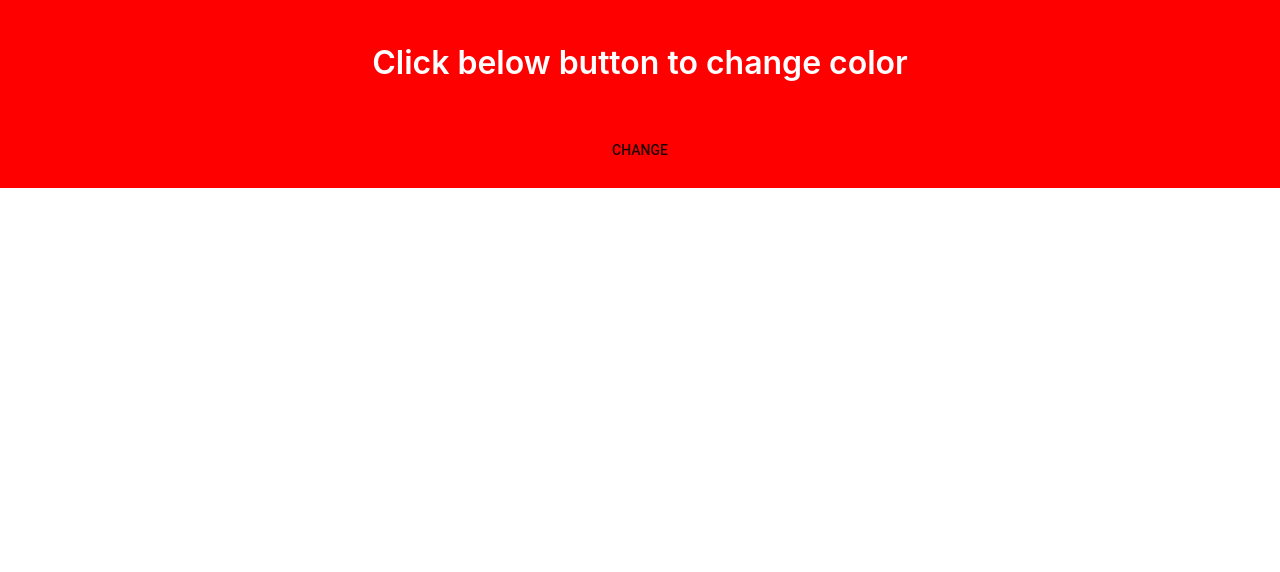
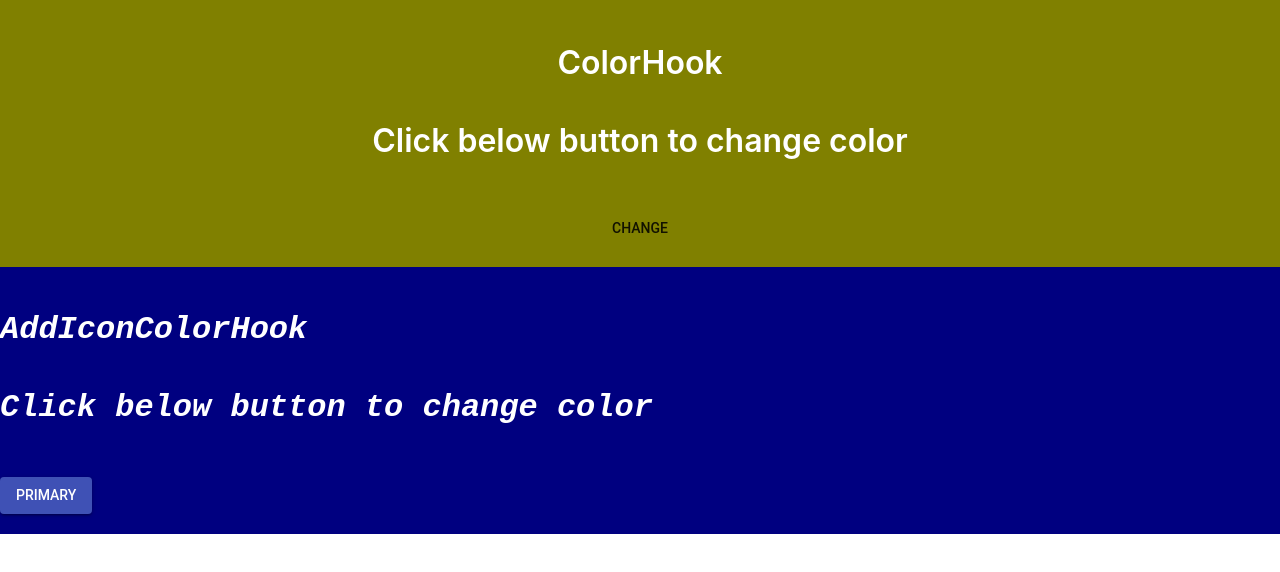
Before and after one commit to puckybreg/react-hooks-demo, a React (Create React App) app: page / in a window 1280 px wide. Shown: the top 572 px of the page. Built offline with nearby package versions, Linux system fonts and the light colour scheme; what lodash.compose would draw is missing.

Commit message:
Commit after presentation

```diff
--- a/package.json
+++ b/package.json
@@ -4,6 +4,7 @@
   "private": true,
   "dependencies": {
     "@material-ui/core": "3.9.2",
+    "@material-ui/icons": "^4.2.0",
     "faker": "4.1.0",
     "lodash.compose": "2.4.1",
     "lodash.isequal": "4.5.0",
--- a/src/App.js
+++ b/src/App.js
@@ -7,44 +7,31 @@ import LoadingProvider from "./hooksSrc/loading";
 import OneHoc from "./hooksSrc/one-hoc";
 import TwoHOC from "./hooksSrc/two-hoc"
 import BasicHook from "./hooksSrc/basic-hook"
-import ColorHook from "./hooksSrc/color-hook"
-import RefactoredColorHook from "./hooksSrc/RefactoredColorHook"
+import ColorHook from "./hooksDemo/color-hook"
+import RefactoredColorHook from "./hooksDemo/RefactoredColorHook"
+import AddIconColorHook from "./hooksDemo/AddIconColorHook"
+import TimerColorHook from "./hooksDemo/TimerColorHook"
 import ColorBanner from "./hooksSrc/ColorBanner"
 import ColorHOC from "./hooksSrc/ColorHoc"
+import RenderPropsColor from "./renderProps/RenderPropsColor"
 import { Grid } from "@material-ui/core";
 
 
 const code = process.env.REACT_APP_PUZZLE_CODE
 
 class App extends Component {
-  constructor () {
-    super()
-    this.state = {
-      codeAccumulation: ''
-    }
-  }
-
-  callback = (code) => {
-    console.log("Code", code)
-    const { codeAccumulation } = this.state
-    const newCode = codeAccumulation + code
-    console.log("newCode", newCode)
-    this.setState({codeAccumulation: newCode})
-  }
-
 
   render = () => {
-    const codeValue = process.env.REACT_APP_PUZZLE_ANSWER
-
-    const image1 = process.env.REACT_APP_PUZZLE_IMAGE1
-    const { codeAccumulation } = this.state
 
     return (
         <div>
-          {/* <ColorHook/> */}
+          {/* <ColorBanner/>
+          <ColorHOC/>
+          <RenderPropsColor/> */}
+          <ColorHook/>
           {/* <RefactoredColorHook/> */}
-          {/* <ColorBanner/> */}
-          <ColorHOC/>
+          <AddIconColorHook/>
+          {/* <TimerColorHook/> */}
         </div>
     )
 
--- /dev/null
+++ b/src/hooksDemo/AddIconColorHook.js
@@ -0,0 +1,35 @@
+import React, { useState } from "react";
+import { makeStyles } from '@material-ui/core/styles';
+import { Button } from "@material-ui/core";
+import useRandomColor from './AbstractColorHook'
+
+
+const AddIconColorHook = () => {
+  const colors = ["cyan", "teal", "aqua", "blue", "navy"];
+
+
+  // Array Destructuring!
+  // Using state inside a functional component
+  const [color, setColor] = useRandomColor(colors, "navy");
+
+  return (
+    <div
+      style={{
+        textAlign: "left",
+        padding: "20px 0",
+        backgroundColor: color
+      }}
+    >
+      <h2 style={{ color: "#fff", fontStyle: 'italic', fontFamily: "monospace" }}>AddIconColorHook</h2>
+      <h2 style={{ color: "#fff", fontStyle: 'italic', fontFamily: "monospace" }}>Click below button to change color</h2>
+      <br />
+      {/* <AddIcon onClick={setColor}/> */}
+      <Button variant="contained" color="primary" onClick={setColor}>
+        Primary
+      </Button>
+    </div>
+  );
+
+}
+
+export default AddIconColorHook
--- a/src/hooksSrc/RefactoredColorHook.js
+++ b/src/hooksDemo/RefactoredColorHook.js
@@ -5,7 +5,7 @@ import useRandomColor from './AbstractColorHook'
 
 
 const RefactoredColorHook = () => {
-  const colors = ["cyan", "blue", "green", "black", "purple", "red", "navy", "teal", "olive", "yellow", "maroon"];
+  const colors = ["cyan", "blue", "green", "black", "purple", "red", "navy", "teal", "olive", "yellow", "maroon", "navy", "aqua"];
 
   // Array Destructuring!
   // Using state inside a functional component
@@ -19,7 +19,7 @@ const RefactoredColorHook = () => {
         backgroundColor: color
       }}
     >
-      <h2 style={{ color: "#fff" }}>RefactoredColorHook</h2>
+      <h2 style={{ color: "#fff" }}>Refactored Color Hook</h2>
       <h2 style={{ color: "#fff" }}>Click below button to change color</h2>
       <br />
       <Button onClick={setColor}>Change</Button>
--- /dev/null
+++ b/src/hooksDemo/TimerColorHook.js
@@ -0,0 +1,46 @@
+import React, { useState } from "react";
+import { Button } from "@material-ui/core";
+import useRandomColor from './AbstractColorHook'
+
+
+
+const AddIconColorHook = () => {
+  const colors = ["cyan", "blue", "green", "black", "purple", "red", "navy", "teal", "olive", "yellow", "maroon", "navy", "aqua"];
+
+  // Array Destructuring!
+  // Using state inside a functional component
+  const [color, setColor] = useRandomColor(colors, "teal");
+  const [time, setTime] = useState(0)
+  const [start, setStart] = useState(Date.now())
+
+  // const updateTimer = () => {
+  //   const newTime = Date.now() - start
+  //   setTime(newTime)
+  //   console.log(time, start)
+  // }
+
+  const count = setInterval(setColor, 2000)
+
+  // if (time > 3000) {
+  //   console.log("Reset")
+  //   setStart(Date.now())
+  //   setTime(0)
+  //   setColor()
+  // }
+  return (
+    <div
+      style={{
+        textAlign: "center",
+        padding: "20px 0",
+        backgroundColor: color
+      }}
+    >
+      <h3 style={{ color: "#fff" }}>TimerColorHook</h3>
+      {/* <h1 style={{ color: "#fff" }}>{time}</h1> */}
+      <br />
+    </div>
+  );
+
+}
+
+export default AddIconColorHook
--- a/src/hooksSrc/color-hook.js
+++ b/src/hooksDemo/color-hook.js
@@ -1,20 +1,22 @@
 import React, { useState } from "react";
 import { Button } from "@material-ui/core";
+import useRandomColor from "./AbstractColorHook"
 
 
 const ColorHook = () => {
   const colors = ["cyan", "blue", "green", "black", "purple", "red", "navy", "teal", "olive", "yellow", "maroon"];
-  const lenColors = colors.length;
 
   // Array Destructuring!
   // Using state inside a functional component
-  const [color, setColor] = useState("red");
+  // const [color, setColor] = useState("red");
 
-  const changeColor = () => {
-    const index = Math.floor(Math.random() * lenColors);
-    const pickedColor = colors[index];
-    setColor(pickedColor);
-  };
+  const [ color, getNewColor] = useRandomColor(colors, "olive")
+
+  // const changeColor = () => {
+  //   const index = Math.floor(Math.random() * lenColors);
+  //   const pickedColor = colors[index];
+  //   setColor(pickedColor);
+  // };
 
   return (
     <div
@@ -27,7 +29,7 @@ const ColorHook = () => {
       <h2 style={{ color: "#fff" }}>ColorHook</h2>
       <h2 style={{ color: "#fff" }}>Click below button to change color</h2>
       <br />
-      <Button onClick={changeColor}>Change</Button>
+      <Button onClick={getNewColor}>Change</Button>
     </div>
   );
 
--- a/src/hooksSrc/ColorBanner.js
+++ b/src/hooksSrc/ColorBanner.js
@@ -28,7 +28,7 @@ class ColorBanner extends React.Component {
           backgroundColor: color
         }}
       >
-        <h2 style={{ color: "#fff" }}>ColorBanner</h2>
+        <h2 style={{ color: "#fff" }}>Simple ColorBanner Component</h2>
         <h2 style={{ color: "#fff" }}>Click below button to change color</h2>
         <br />
         <Button onClick={() => this.changeColor(colors, lenColors)}>Change</Button>
--- a/src/hooksSrc/ColorHoc.js
+++ b/src/hooksSrc/ColorHoc.js
@@ -2,13 +2,13 @@ import React, { useState } from "react";
 import { Button } from "@material-ui/core";
 
 
-function withSubscription(WrappedComponent, colors) {
+function withColorLogic(WrappedComponent, colors) {
 
   return class extends React.Component {
     constructor () {
       super()
       this.state = {
-        color: 'red'
+        color: 'yellow'
       }
     }
 
@@ -46,15 +46,15 @@ class ColorHOC extends React.Component {
           backgroundColor: color
         }}
       >
+        <h2 style={{ color: "#fff" }}>Higher Order Component</h2>
         <h2 style={{ color: "#fff" }}>Click below button to change color</h2>
         <br />
         <Button onClick={() => changeColor()}>Change</Button>
       </div>
     )}
-
 }
 
 
 const colors = ["cyan", "blue", "green", "black", "purple", "red", "navy", "teal", "olive", "yellow", "maroon"]
 
-export default withSubscription(ColorHOC, colors)
+export default withColorLogic(ColorHOC, colors)
--- /dev/null
+++ b/src/renderProps/RenderPropsColor.js
@@ -0,0 +1,63 @@
+import React, { useState } from "react";
+import { Button } from "@material-ui/core";
+
+class ColorLogic extends React.Component {
+  constructor () {
+    super()
+    this.state = {
+      color: 'purple'
+    }
+  }
+
+  changeColor = () => {
+    const colors = ["cyan", "blue", "green", "black", "purple", "red", "navy", "teal", "olive", "yellow", "maroon"];
+    const lenColors = colors.length;
+    const index = Math.floor(Math.random() * lenColors);
+    const pickedColor = colors[index];
+    this.setState({ color: pickedColor});
+  }
+
+  render = () => {
+    const { color } = this.state
+    console.log(this.props)
+
+
+    return (
+      <div>
+        {this.props.render(this.changeColor, color)}
+      </div>
+    )}
+
+}
+
+class ColorBanner extends React.Component {
+
+  myRender = (buttonAction, color) => {
+    console.log('Checking Color', color)
+    return (
+      <div
+        style={{
+          textAlign: "center",
+          padding: "20px 0",
+          backgroundColor: color
+        }}
+      >
+        <h2 style={{ color: "#fff" }}>Render Props</h2>
+        <h2 style={{ color: "#fff" }}>Click below button to change color</h2>
+        <br />
+        <Button onClick={() => buttonAction()}>Change</Button>
+      </div>
+    )
+  }
+
+  render = () => {
+  return (
+    <ColorLogic
+      render={(buttonAction, color) => this.myRender(buttonAction, color)}
+    />
+    )
+  }
+}
+
+
+export default ColorBanner
```
Also changed, not shown: src/hooksDemo/AbstractColorHook.js (renamed from src/hooksSrc/AbstractColorHook.js), 1 other file (tests, documents, lock files or other folders).
